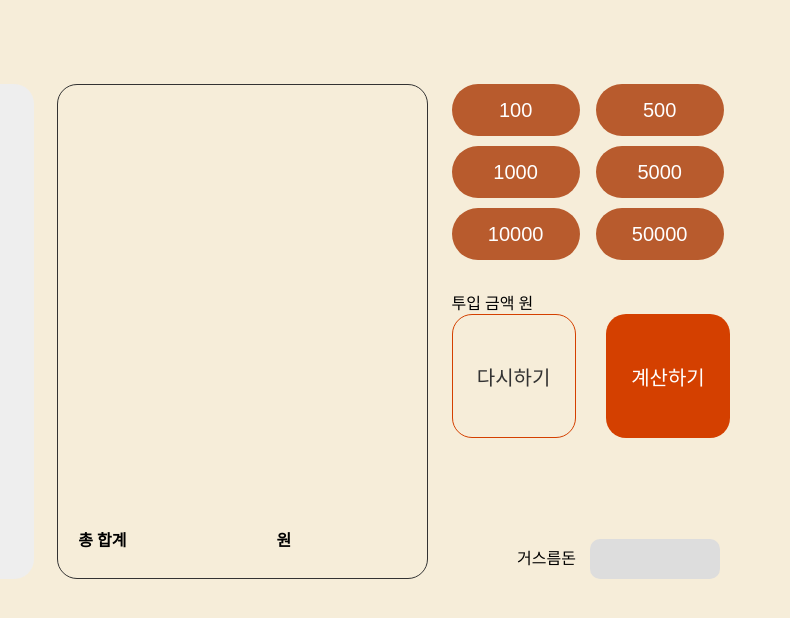
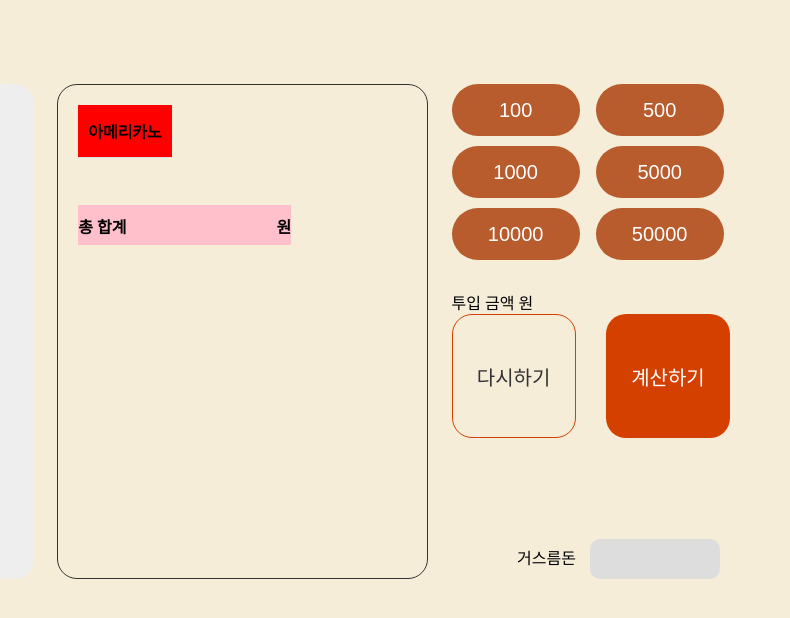
Before and after one commit to song-tiigger/javascript1, a plain HTML site: page index.html in a window 1280 px wide. Shown: the full height of the page, 490-1280 px from the left. Drawn offline with Linux system fonts and the light colour scheme.

Commit message:
음료클릭 구현중

```diff
--- a/css/index.css
+++ b/css/index.css
@@ -71,7 +71,7 @@ h1 + div > img {
     cursor: pointer;
 }
 
-#order_list {
+#order_list_box {
     position: relative;
     width: 32%;
     padding: 20px;
@@ -80,18 +80,25 @@ h1 + div > img {
     border-radius: 20px;
 }
 
-#order_list div {
+#order_list_box div {
     position: absolute;
-    bottom: 20px; left: 20px;
+    top: 20px; left: 20px;
     font-weight: 600;
 }
 
-#order_list p {
+#order_list_box p {
     padding: 14px 10px;
     border-bottom: 1px solid #ddd;
+    background-color: red;
 }
 
-#order_list div #total_price {
+#order_list_box #total_price_box {
+    position: absolute;
+    top: 120px;
+    background-color: pink;
+}
+
+#order_list_box #total_price_box #total_price {
     font-size: 24px;
     font-weight: 600;
     text-align: right;
--- a/index.html
+++ b/index.html
@@ -68,8 +68,13 @@
       </div>
     </div>
 
-    <div id="order_list">
-      <div>총 합계<input id="total_price" type="text" value="" disabled>원</div>
+    <div id="order_list_box">
+
+      <div class="order_list">
+        <p>아메리카노</p>
+      </div>
+
+      <div id="total_price_box">총 합계<input id="total_price" type="text" value="" disabled>원</div>
     </div>
 
     <div id="payment">
--- a/js/index.js
+++ b/js/index.js
@@ -123,7 +123,8 @@ for(var i = 0; i<clickMoney.length; i++) {
 
 /* 음료 클릭 */
 const selectItem = e => {
-  const targetItem = Number(e.target)
+  const targetItem = e.target.parentNode.nextSibling.innerHTML;
+  console.log(targetItem);
   // 사진을 클릭하면
   // 1 리스트에 클릭한 항목이 추가되어야 함
   //   ㄴ 사진을 클릭했을 때 금액을 어떻게 받아올지? - 문제다
```
